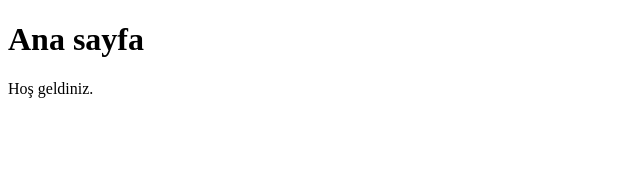
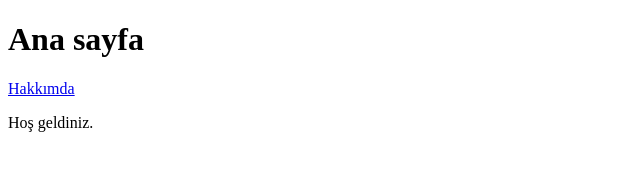
Before and after one commit to efirat/ilk-js-app, a plain HTML site: page index.html in a window 1280 px wide. Shown: the whole page, without its empty margins (0-640 px from the left). Drawn offline with Linux system fonts and the light colour scheme.

Commit message:
menu eklendi

```diff
--- a/index.html
+++ b/index.html
@@ -7,6 +7,7 @@
 </head>
 <body>
   <h1>Ana sayfa</h1>
+  <a href="hakkimda.html">Hakkımda</a>
   <p>Hoş geldiniz.</p>
 </body>
 </html>
```
Also changed, not shown: hakkimda.html (+1 -0 lines).
